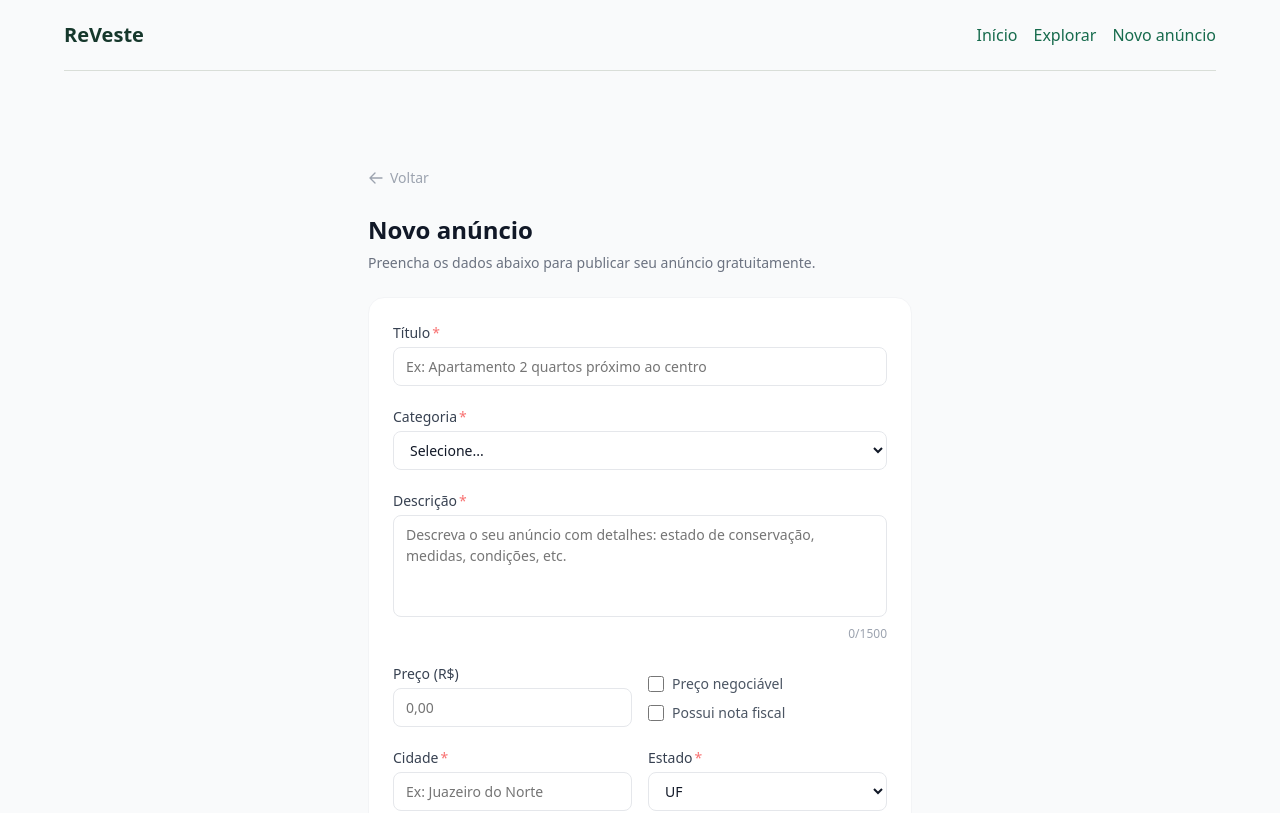
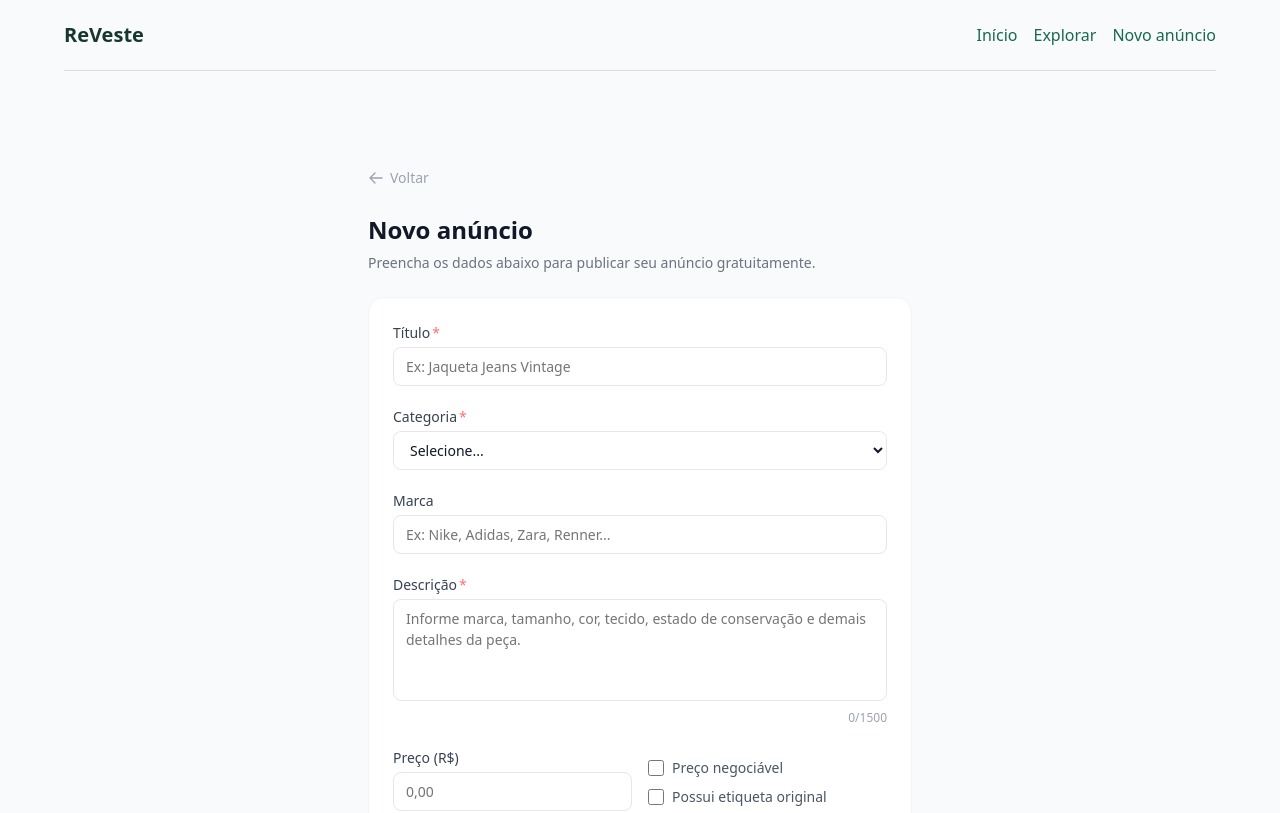
Before and after one commit to 1-AkM-0/ReVeste, a React (Create React App) app: page /anuncios/novo in a window 1280 px wide. Shown: the top 813 px of the page. Built offline with nearby package versions, Linux system fonts and the light colour scheme.

Commit message:
feat: bugs fix forms

```diff
--- a/src/components/AnuncioForm.jsx
+++ b/src/components/AnuncioForm.jsx
@@ -9,26 +9,28 @@ import {
 } from "../utils/validations";
 
 const CATEGORIAS = [
-  { value: "aluguel", label: "Imóvel para aluguel" },
-  { value: "venda",   label: "Imóvel para venda"   },
-  { value: "produto", label: "Produto"              },
-  { value: "servico", label: "Serviço"              },
+  { value: "camiseta", label: "Camiseta" },
+  { value: "calca", label: "Calça" },
+  { value: "vestido", label: "Vestido" },
+  { value: "saia", label: "Saia" },
+  { value: "shorts", label: "Shorts" },
+  { value: "jaqueta", label: "Jaqueta" },
+  { value: "calcado", label: "Calçado" },
+  { value: "acessorio", label: "Acessório" },
 ];
 
 const TAMANHOS = [
-  { value: "pequeno", label: "Pequeno" },
-  { value: "medio",   label: "Médio"   },
-  { value: "grande",  label: "Grande"  },
-];
-
-const MODALIDADES = [
-  { value: "presencial", label: "Presencial" },
-  { value: "remoto",     label: "Remoto"     },
-  { value: "hibrido",    label: "Híbrido"    },
+  { value: "PP", label: "PP" },
+  { value: "P", label: "P" },
+  { value: "M", label: "M" },
+  { value: "G", label: "G" },
+  { value: "GG", label: "GG" },
+  { value: "XGG", label: "XGG" },
 ];
 
 const initialForm = {
   titulo: "",
+  marca: "",
   categoria: "",
   descricao: "",
   preco: "",
@@ -37,7 +39,6 @@ const initialForm = {
   cidade: "",
   estado: "",
   tamanho: "",
-  modalidade: "",
   vat: false,
   imagens: [],
   fotoUrl: "",
@@ -81,9 +82,8 @@ export default function AnuncioForm({
   function set(field, value) {
     setForm((current) => {
       const next = { ...current, [field]: value };
-      if (field === "categoria") {
-        if (!["aluguel", "venda", "produto"].includes(value)) next.tamanho = "";
-        if (value !== "servico") next.modalidade = "";
+      if (field === "categoria" && !value) {
+        next.tamanho = "";
       }
       return next;
     });
@@ -151,15 +151,14 @@ export default function AnuncioForm({
     onSubmit?.(sanitizeAnuncioForm(form));
   }
 
-  const mostrarTamanho    = ["aluguel", "venda", "produto"].includes(form.categoria);
-  const mostrarModalidade = form.categoria === "servico";
+  const mostrarTamanho = Boolean(form.categoria);
 
   return (
     <form onSubmit={handleSubmit} noValidate className="form-space">
       <Field label="Título" error={errors.titulo} required>
         <input
           type="text"
-          placeholder="Ex: Apartamento 2 quartos próximo ao centro"
+          placeholder="Ex: Jaqueta Jeans Vintage"
           value={form.titulo}
           onChange={(e) => set("titulo", e.target.value)}
           className={`input${errors.titulo ? " error" : ""}`}
@@ -182,6 +181,16 @@ export default function AnuncioForm({
         </select>
       </Field>
 
+      <Field label="Marca">
+        <input
+          type="text"
+          placeholder="Ex: Nike, Adidas, Zara, Renner..."
+          value={form.marca || ""}
+          onChange={(e) => set("marca", e.target.value)}
+          className="input"
+        />
+      </Field>
+
       {mostrarTamanho && (
         <Field label="Tamanho" error={errors.tamanho}>
           <select
@@ -197,24 +206,9 @@ export default function AnuncioForm({
         </Field>
       )}
 
-      {mostrarModalidade && (
-        <Field label="Modalidade" error={errors.modalidade}>
-          <select
-            value={form.modalidade}
-            onChange={(e) => set("modalidade", e.target.value)}
-            className={`input${errors.modalidade ? " error" : ""}`}
-          >
-            <option value="">Selecione...</option>
-            {MODALIDADES.map((m) => (
-              <option key={m.value} value={m.value}>{m.label}</option>
-            ))}
-          </select>
-        </Field>
-      )}
-
       <Field label="Descrição" error={errors.descricao} required>
         <textarea
-          placeholder="Descreva o seu anúncio com detalhes: estado de conservação, medidas, condições, etc."
+          placeholder="Informe marca, tamanho, cor, tecido, estado de conservação e demais detalhes da peça."
           value={form.descricao}
           onChange={(e) => set("descricao", e.target.value)}
           className={`input${errors.descricao ? " error" : ""}`}
@@ -254,7 +248,7 @@ export default function AnuncioForm({
               checked={form.vat}
               onChange={(e) => set("vat", e.target.checked)}
             />
-            Possui nota fiscal
+              Possui etiqueta original
           </label>
         </div>
       </div>
```
